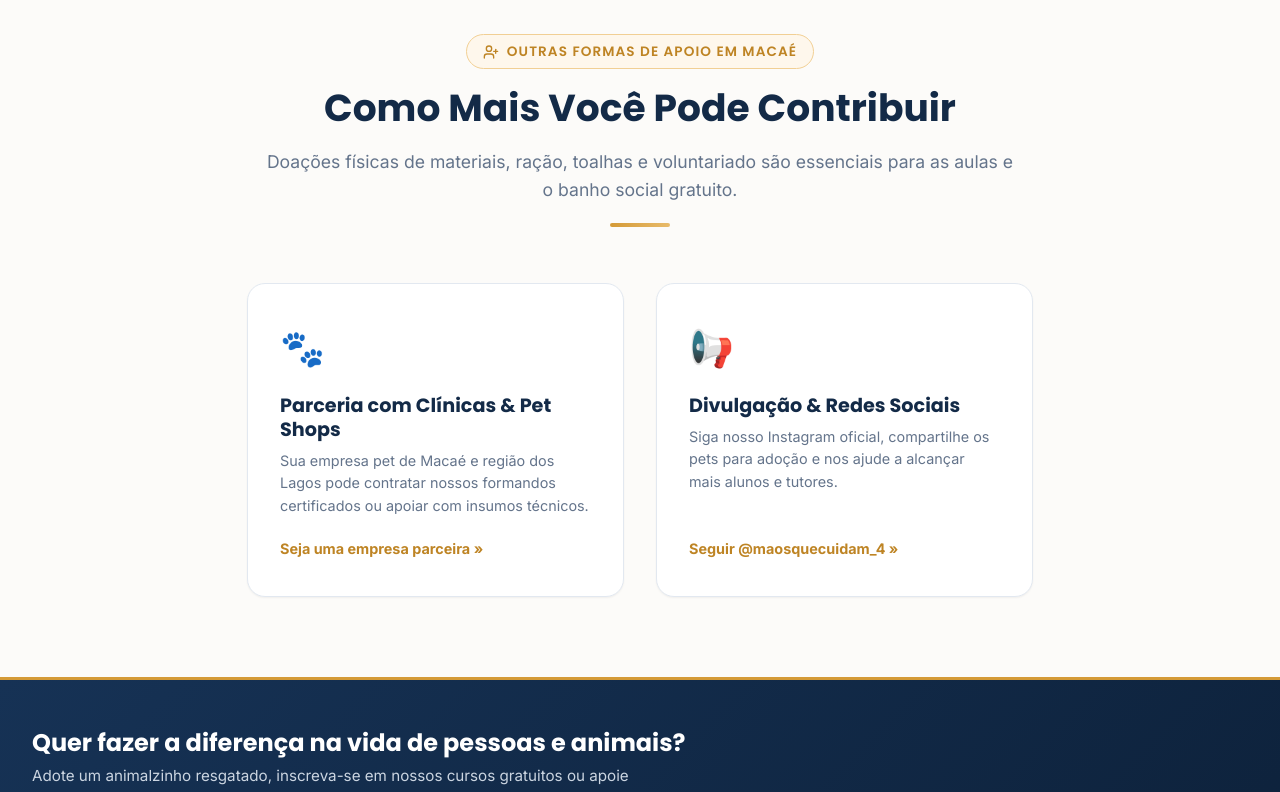
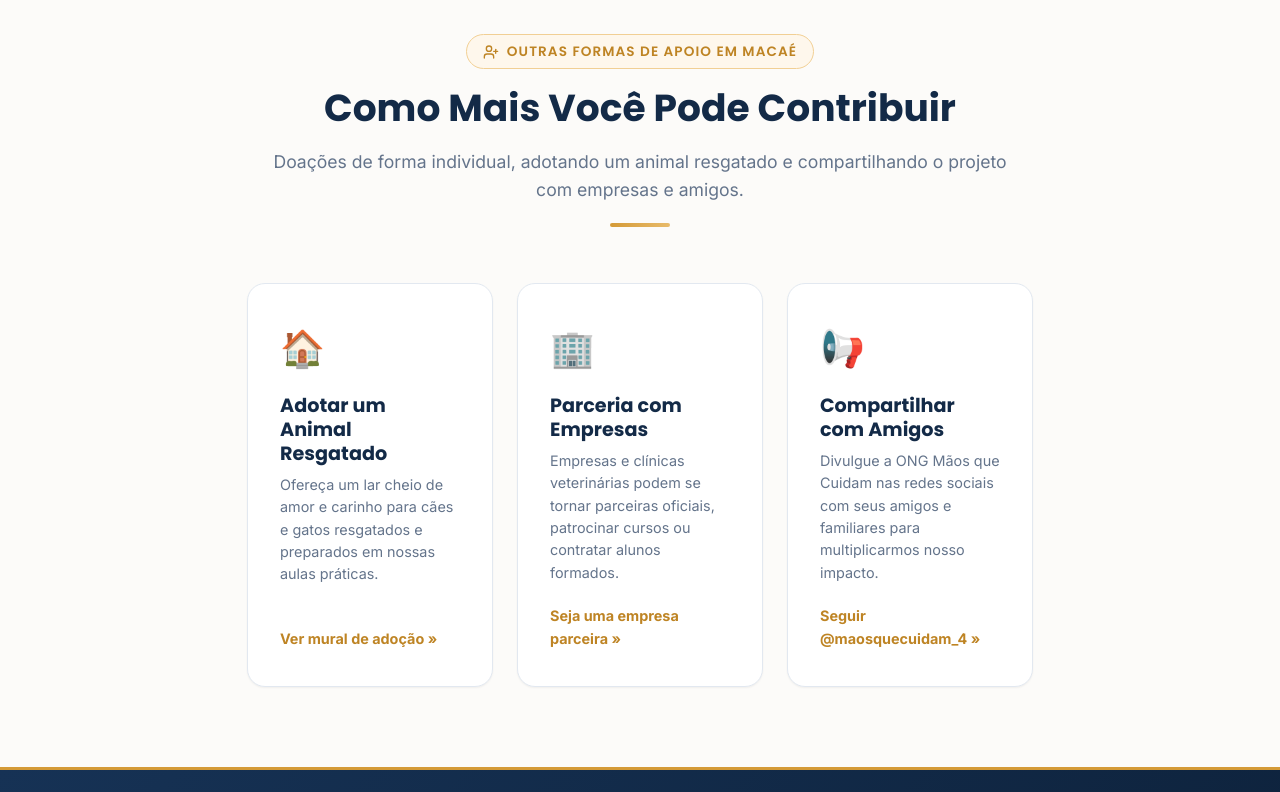
Before and after one commit to igorrochavitorino-ui/maos-que-cuidam, an Angular app: page /doar in a window 1280 px wide. Shown: the part 2000-2792 px from the top of the page. Built offline with nearby package versions, Linux system fonts and the light colour scheme.

Commit message:
fix(donate): update other ways to contribute text and cards

```diff
--- a/src/app/pages/donate/donate.component.html
+++ b/src/app/pages/donate/donate.component.html
@@ -113,23 +113,30 @@
       </div>
       <h2 class="section-title">Como Mais Você Pode Contribuir</h2>
       <p class="section-subtitle">
-        Doações físicas de materiais, ração, toalhas e voluntariado são essenciais para as aulas e o banho social gratuito.
+        Doações de forma individual, adotando um animal resgatado e compartilhando o projeto com empresas e amigos.
       </p>
       <div class="gold-divider"></div>
     </div>
 
-    <div class="grid-2" style="max-width: 900px; margin: 0 auto;">
+    <div class="grid-3" style="max-width: 1050px; margin: 0 auto; gap: 1.5rem;">
       <div class="other-card card-modern">
-        <div class="other-icon">🐾</div>
-        <h4>Parceria com Clínicas & Pet Shops</h4>
-        <p>Sua empresa pet de Macaé e região dos Lagos pode contratar nossos formandos certificados ou apoiar com insumos técnicos.</p>
+        <div class="other-icon">🏠</div>
+        <h4>Adotar um Animal Resgatado</h4>
+        <p>Ofereça um lar cheio de amor e carinho para cães e gatos resgatados e preparados em nossas aulas práticas.</p>
+        <a routerLink="/adocao" class="card-link">Ver mural de adoção &raquo;</a>
+      </div>
+
+      <div class="other-card card-modern">
+        <div class="other-icon">🏢</div>
+        <h4>Parceria com Empresas</h4>
+        <p>Empresas e clínicas veterinárias podem se tornar parceiras oficiais, patrocinar cursos ou contratar alunos formados.</p>
         <a routerLink="/patrocinadores" class="card-link">Seja uma empresa parceira &raquo;</a>
       </div>
 
       <div class="other-card card-modern">
         <div class="other-icon">📢</div>
-        <h4>Divulgação & Redes Sociais</h4>
-        <p>Siga nosso Instagram oficial, compartilhe os pets para adoção e nos ajude a alcançar mais alunos e tutores.</p>
+        <h4>Compartilhar com Amigos</h4>
+        <p>Divulgue a ONG Mãos que Cuidam nas redes sociais com seus amigos e familiares para multiplicarmos nosso impacto.</p>
         <a href="https://www.instagram.com/maosquecuidam_4/" target="_blank" class="card-link">
           Seguir &#64;maosquecuidam_4 &raquo;
         </a>
```
